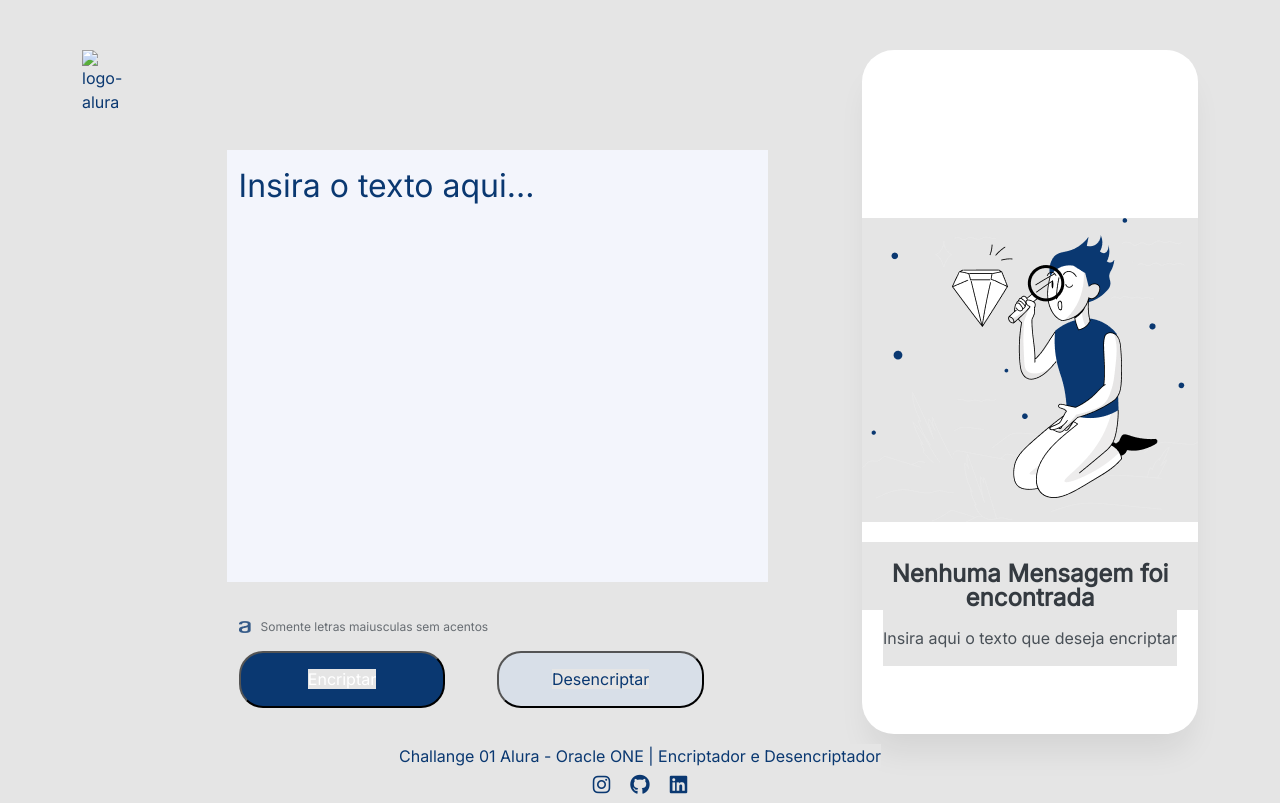
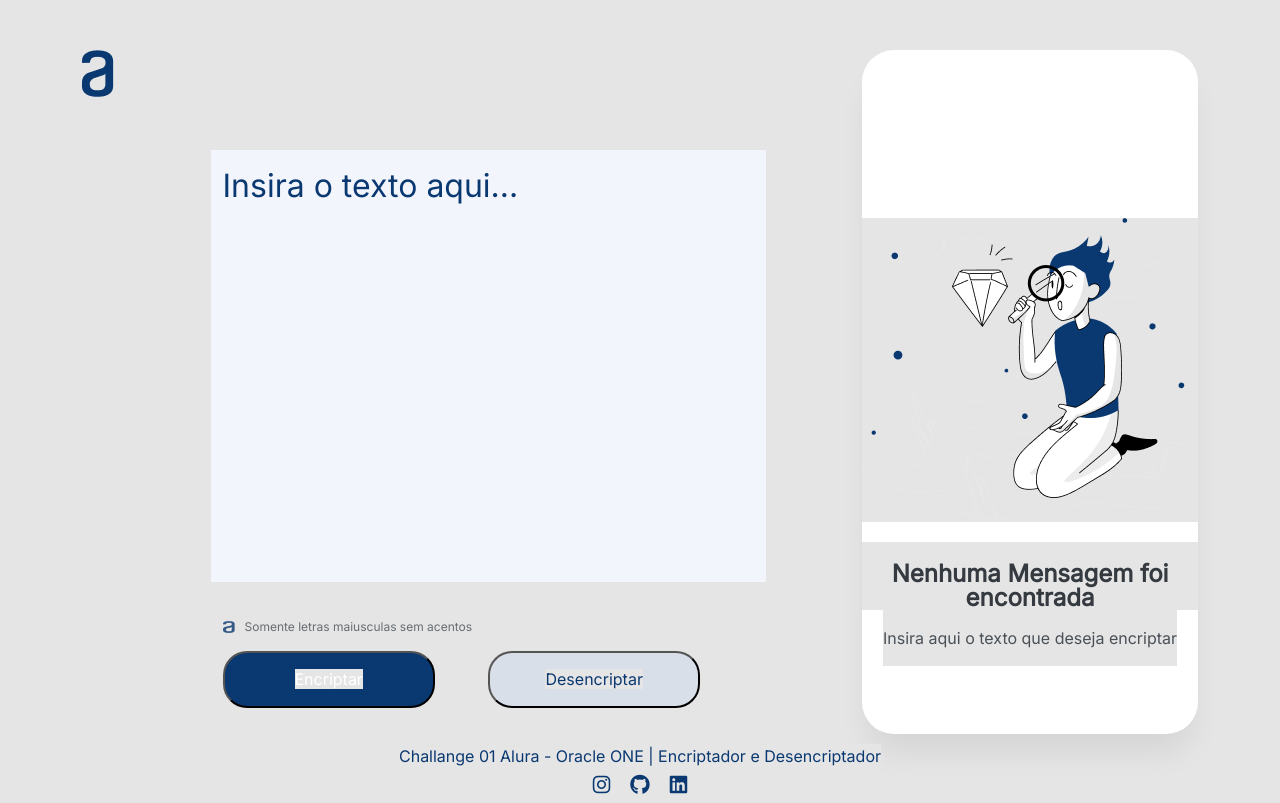
Before and after one commit to dieguesmosken/challanges-alura-oracle-ONE-T6, a plain HTML site: page challange-01/index.html in a window 1280 px wide. Drawn offline with Linux system fonts and the light colour scheme; files whose address does not match are found by name.

Commit message:
Atualiza caminho da imagem do logo da Alura

```diff
--- a/challange-01/index.html
+++ b/challange-01/index.html
@@ -15,7 +15,7 @@
 <body>
     <div id="main-container">
         <div id="box-logo" class="main-boxes">
-            <img src="img/icono-alura.png" alt="logo-alura">
+            <img src="imagens/logo-alura.png" alt="logo-alura">
         </div>
 
         <div id="box-interaction" class="main-boxes">
```
